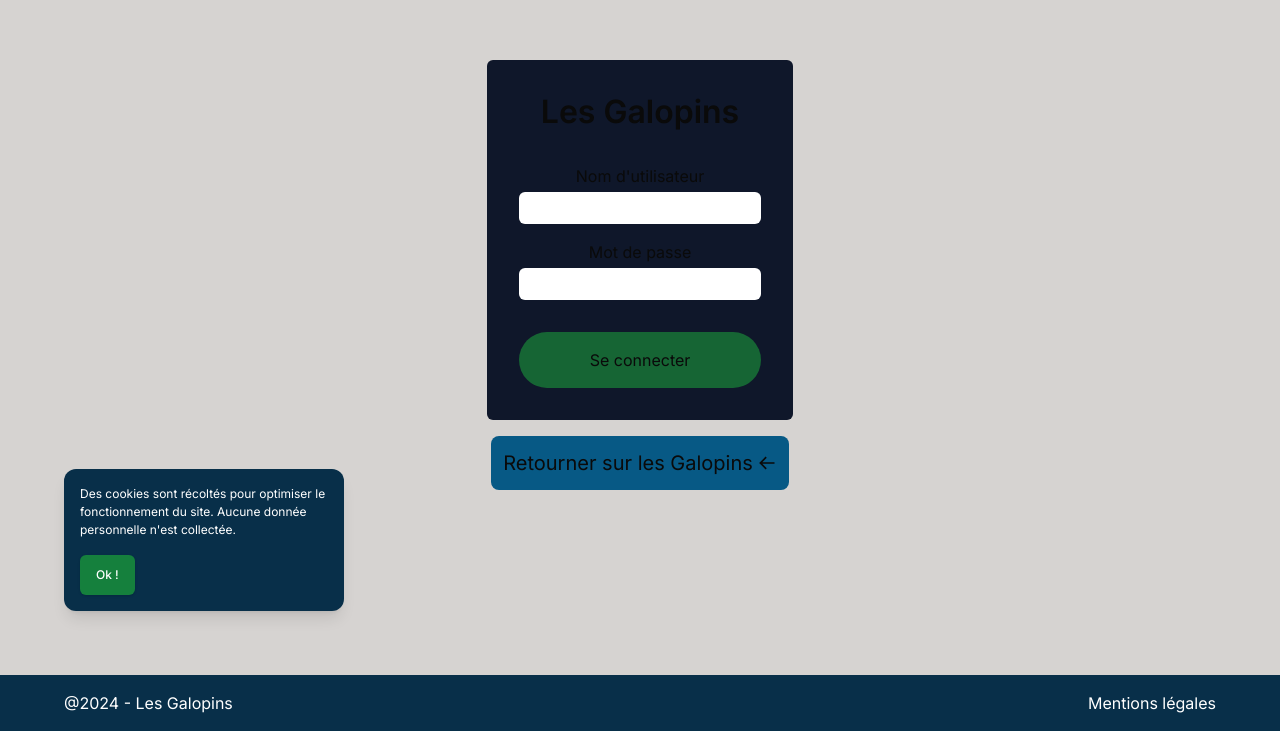
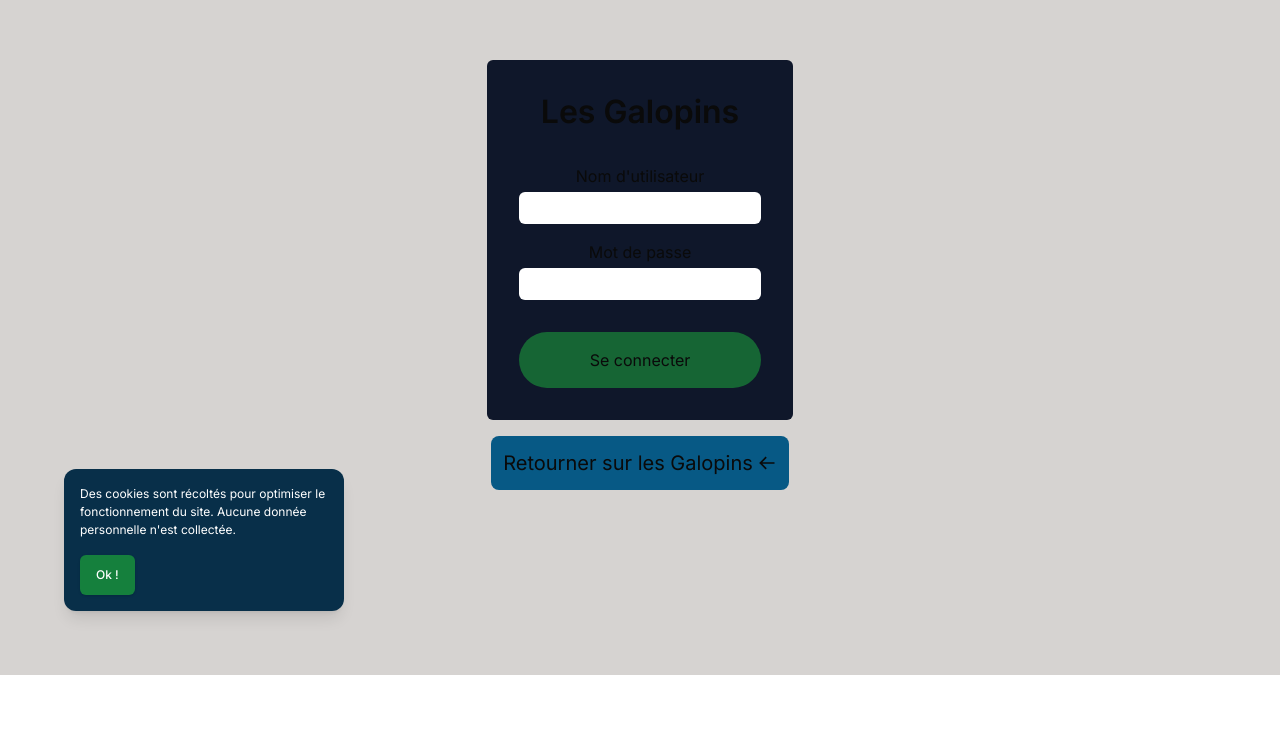
Before and after one commit to SebastienLaurentt/Galopins-Next-V2, a Next.js app: page /login in a window 1280 px wide. Shown: the part 125-856 px from the top of the page. After the commit the page ends 800 px from the top, so only its background shows below. Built offline with nearby package versions, Linux system fonts and the light colour scheme.

Commit message:
footer is hidden when path = login

```diff
--- a/src/features/layout/Footer/Footer.tsx
+++ b/src/features/layout/Footer/Footer.tsx
@@ -1,9 +1,17 @@
+'use client'
+
 import Link from "next/link";
+import { usePathname } from "next/navigation";
 
 export const Footer = () => {
+
+  const pathname = usePathname();
+
+  const footerVisibility = pathname === "/login" ? "hidden" : "";
+
   return (
-    <footer className="bg-secondary text-white">
-      <div className="flex text-xs md:text-sm items-center px-6 md:px-10 xl:px-16 xl:max-w-[1280px] xl:mx-auto py-4 justify-between items-center ">
+    <footer className={` ${footerVisibility} bg-secondary text-white`}>
+      <div className="flex items-center justify-between px-6 py-4 text-xs md:px-10 md:text-sm xl:mx-auto xl:max-w-screen-xl xl:px-16 ">
         <span className="">@2024 - Les Galopins</span>
         <span className="">
           <Link href="/mentions"> Mentions légales </Link>
```
